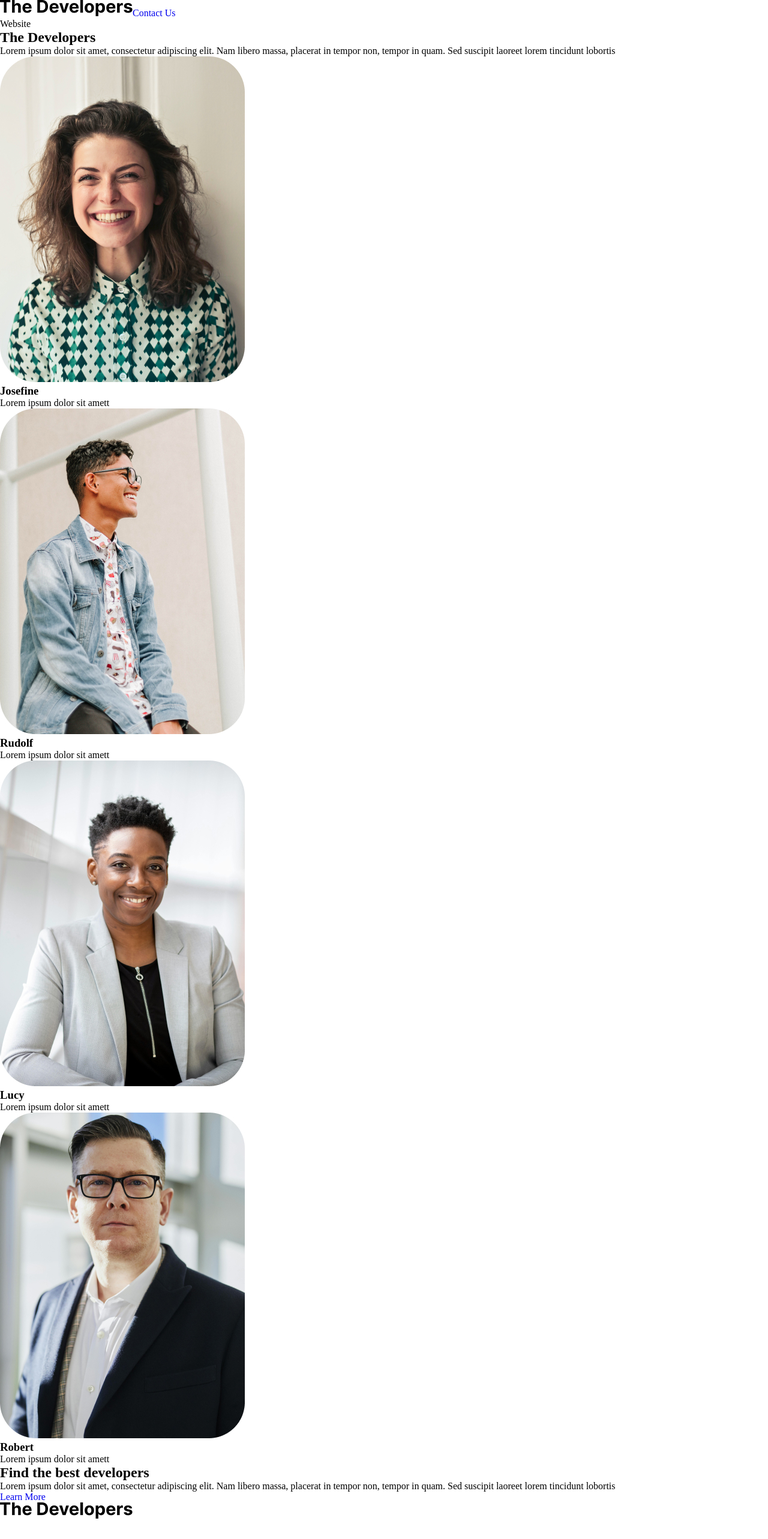
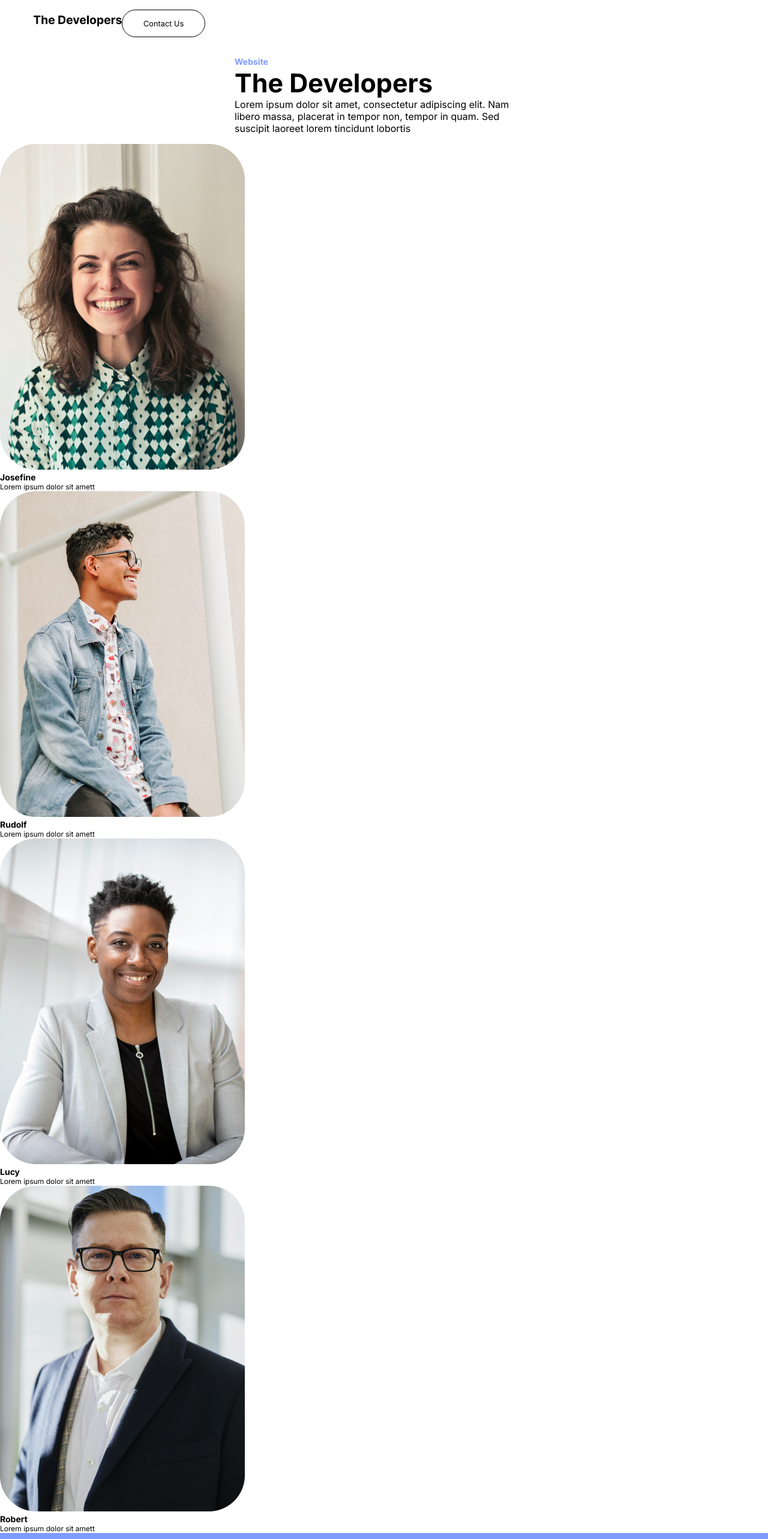
Before and after one commit to bervalim/the-developers, an Angular app in the folder the-developers/: page / in a window 1280 px wide. Shown: the top 2566 px of the page at 60% size. Before the commit the page ends 2536 px from the top, so only its background shows below. Built offline with nearby package versions, Linux system fonts and the light colour scheme.

Commit message:
feat/contact-page

```diff
--- a/the-developers/src/app/components/footer/footer.component.html
+++ b/the-developers/src/app/components/footer/footer.component.html
@@ -1,5 +1,7 @@
 <footer>
-  <div>
-    <img src="../../../assets/The Developers.png" />
+  <div class="container">
+    <div>
+      <img class="logo" src="../../../assets/The Developers.png" />
+    </div>
   </div>
 </footer>
--- a/the-developers/src/app/components/footer/footer.component.scss
+++ b/the-developers/src/app/components/footer/footer.component.scss
@@ -0,0 +1,4 @@
+.logo {
+  width: 100%;
+  max-width: 147px;
+}
--- a/the-developers/src/app/components/header/header.component.html
+++ b/the-developers/src/app/components/header/header.component.html
@@ -1,8 +1,10 @@
 <header>
-  <div>
-    <a routerLink="/" routerLinkActive="active"
+  <div class="container">
+    <a class="logo" routerLink="/" routerLinkActive="active"
       ><img src="../../../assets/The Developers.png"
     /></a>
-    <a routerLink="/contactPage" routerLinkActive="active">Contact Us</a>
+    <a class="btn" routerLink="/contactPage" routerLinkActive="active"
+      >Contact Us</a
+    >
   </div>
 </header>
--- a/the-developers/src/app/components/sections/banner-section/banner-section.component.html
+++ b/the-developers/src/app/components/sections/banner-section/banner-section.component.html
@@ -1,9 +1,9 @@
 <section>
-  <div>
+  <div class="container md">
     <div>
-      <span>Website</span>
-      <h1>{{ developers }}</h1>
-      <p>
+      <span class="title sm blue">Website</span>
+      <h1 class="title">{{ developers }}</h1>
+      <p class="paragraph">
         Lorem ipsum dolor sit amet, consectetur adipiscing elit. Nam libero
         massa, placerat in tempor non, tempor in quam. Sed suscipit laoreet
         lorem tincidunt lobortis
--- a/the-developers/src/app/components/sections/contact-information/contact-information.component.html
+++ b/the-developers/src/app/components/sections/contact-information/contact-information.component.html
@@ -1,9 +1,9 @@
 <section>
-  <div>
+  <div class="container md">
     <div>
-      <h3>Select one of this contact options</h3>
-      <span>+55 41 3132-3132</span>
-      <p>contact&#64;thedevelopers.com</p>
+      <h3 class="title md black">Select one of this contact options</h3>
+      <span class="paragraph">+55 41 3132-3132</span>
+      <p class="paragraph">contact&#64;thedevelopers.com</p>
     </div>
   </div>
 </section>
--- a/the-developers/src/app/components/sections/contact-section/contact-section.component.html
+++ b/the-developers/src/app/components/sections/contact-section/contact-section.component.html
@@ -1,5 +1,5 @@
-<section>
-  <div>
-    <h1>Contact Us</h1>
+<section class="section__black">
+  <div class="container">
+    <h1 class="title bg white">Contact Us</h1>
   </div>
 </section>
--- a/the-developers/src/app/components/sections/cta-section/cta-section.component.html
+++ b/the-developers/src/app/components/sections/cta-section/cta-section.component.html
@@ -1,13 +1,15 @@
-<section>
-  <div>
+<section class="section__blue">
+  <div class="container md">
     <div>
-      <h2>Find the best developers</h2>
-      <p>
+      <h2 class="title bg white">Find the best developers</h2>
+      <p class="paragraph white">
         Lorem ipsum dolor sit amet, consectetur adipiscing elit. Nam libero
         massa, placerat in tempor non, tempor in quam. Sed suscipit laoreet
         lorem tincidunt lobortis
       </p>
-      <a routerLink="/contactPage" RouterLinkActive="active">Learn More</a>
+      <a class="btn yellow" routerLink="/contactPage" RouterLinkActive="active"
+        >Learn More</a
+      >
     </div>
   </div>
 </section>
--- a/the-developers/src/app/components/sections/developers-section/developers-card/developers-card.component.html
+++ b/the-developers/src/app/components/sections/developers-section/developers-card/developers-card.component.html
@@ -1,5 +1,5 @@
 <li>
   <img [src]="developer.image" [alt]="developer.name" />
-  <h3>{{ developer.name }}</h3>
-  <p>{{ developer.description }}</p>
+  <h3 class="title sm black">{{ developer.name }}</h3>
+  <p class="paragraph md">{{ developer.description }}</p>
 </li>
--- a/the-developers/src/styles/buttons.scss
+++ b/the-developers/src/styles/buttons.scss
@@ -16,7 +16,7 @@
   border-radius: 255px;
   background-color: var(--color-white);
   border: 1px solid var(--color-black);
-  padding: 0 16px;
+  padding: 0 35px;
   height: 2.875rem;
 
   &:hover {
@@ -25,9 +25,9 @@
 
   &.yellow {
     background-color: var(--color-yellow);
-    border: 2px solid var(--color-black);
+    border: 2px solid var(--color-yellow);
     height: 51px;
-    padding: 0 19px;
+    padding: 0 47px;
 
     &:hover {
       filter: brightness(1.2);
--- a/the-developers/src/styles/container.scss
+++ b/the-developers/src/styles/container.scss
@@ -1,6 +1,6 @@
 .container {
   width: 100%;
-  max-width: 1290px;
+  max-width: 1200px;
   margin: 0 auto;
   padding: 1rem;
 
--- a/the-developers/src/styles/globalStyles.scss
+++ b/the-developers/src/styles/globalStyles.scss
@@ -22,3 +22,8 @@
 .section__grey {
   background-color: var(--color-grey);
 }
+
+.logo > img {
+  width: 100%;
+  max-width: 147px;
+}
```
